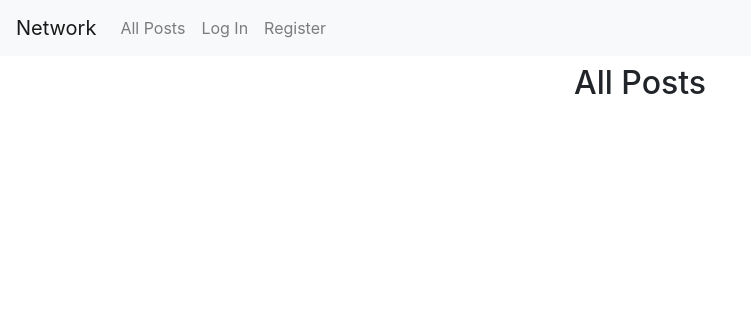
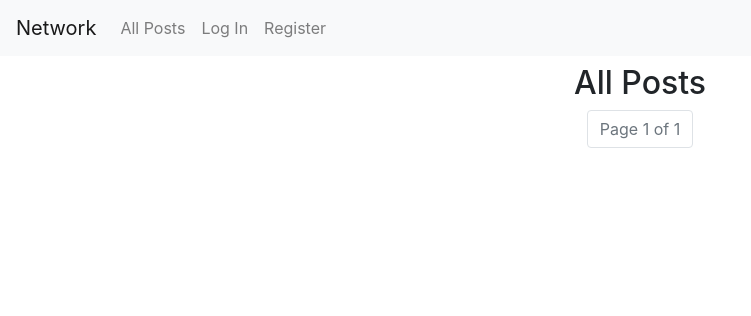
Before and after one commit to Booklynn/cs50w-social-network, a Django app: page / in a window 1280 px wide. Shown: the top 316 px of the page, without its empty margins (0-751 px from the left). Run offline with Django 3.2, Linux system fonts and the light colour scheme; data that the repository does not hold is empty; some libraries are stand-ins or nearby versions.

Commit message:
Finished "Pagination" specification

```diff
--- a/network/templates/network/following.html
+++ b/network/templates/network/following.html
@@ -9,9 +9,10 @@
     {% endif %}
 
     {% if user.is_authenticated %}
-        {% for data in posts %}
+        {% for data in page_obj %}
             {% include 'network/blog_post_card.html' %}
         {% endfor %}
     {% endif %}
 
+    {% include 'network/pagination.html' %}
 {% endblock %}
--- a/network/templates/network/index.html
+++ b/network/templates/network/index.html
@@ -20,7 +20,9 @@
         </div>
     {% endif %}
 
-    {% for data in posts %}
+    {% for data in page_obj %}
         {% include 'network/blog_post_card.html' %}
     {% endfor %}
+
+    {% include 'network/pagination.html' %}
 {% endblock %}
--- /dev/null
+++ b/network/templates/network/pagination.html
@@ -0,0 +1,33 @@
+<nav aria-label="Page navigation">
+    <ul class="pagination justify-content-center">
+        {% if page_obj.has_previous %}
+        <li class="page-item">
+            <a class="page-link" href="?page=1" aria-label="First">
+                <span aria-hidden="true">&laquo;&laquo;</span>
+            </a>
+        </li>
+        <li class="page-item">
+            <a class="page-link" href="?page={{ page_obj.previous_page_number }}" aria-label="Previous">
+                <span aria-hidden="true">&laquo;</span>
+            </a>
+        </li>
+        {% endif %}
+
+        <li class="page-item disabled">
+            <span class="page-link">Page {{ page_obj.number }} of {{ page_obj.paginator.num_pages }}</span>
+        </li>
+
+        {% if page_obj.has_next %}
+        <li class="page-item">
+            <a class="page-link" href="?page={{ page_obj.next_page_number }}" aria-label="Next">
+                <span aria-hidden="true">&raquo;</span>
+            </a>
+        </li>
+        <li class="page-item">
+            <a class="page-link" href="?page={{ page_obj.paginator.num_pages }}" aria-label="Last">
+                <span aria-hidden="true">&raquo;&raquo;</span>
+            </a>
+        </li>
+        {% endif %}
+    </ul>
+</nav>
--- a/network/templates/network/profile.html
+++ b/network/templates/network/profile.html
@@ -23,7 +23,10 @@
         <p class="mr-3">{{ followers_count }} followers</p>
         <p>{{ following_count }} following</p>
     </div>
-    {% for data in posts %}
+
+    {% for data in page_obj %}
         {% include 'network/blog_post_card.html' %}
     {% endfor %}
+
+    {% include 'network/pagination.html' %}
 {% endblock %}
--- a/network/views.py
+++ b/network/views.py
@@ -1,6 +1,7 @@
 from django.contrib.auth import authenticate, login, logout
 from django.db import IntegrityError
 from django.http import HttpResponse, HttpResponseRedirect
+from django.core.paginator import Paginator
 from django.shortcuts import get_object_or_404, redirect, render
 from django.urls import reverse
 from django.contrib.auth.decorators import login_required
@@ -9,8 +10,12 @@ from .models import User, Post, Follow
 
 
 def index(request):
+    posts = Post.objects.all().order_by('-id')
+
+    page_obj = get_page_obj(request, posts)
+
     return render(request, "network/index.html", {
-        "posts": Post.objects.all().order_by('-id')
+        'page_obj': page_obj
     })
 
 
@@ -97,6 +102,9 @@ def profile(request, user_id):
         followers = Follow.objects.filter(followed=user_profile)
         following = Follow.objects.filter(follower=user_profile)
 
+        posts = Post.objects.filter(user=user_profile).order_by('-id')
+        page_obj = get_page_obj(request, posts)
+
     except User.DoesNotExist:
         return HttpResponseRedirect(reverse("index"))
 
@@ -106,7 +114,7 @@ def profile(request, user_id):
         "following_count": following.count(),
         "followers": [follow.follower for follow in followers],
         "following": [follow.followed for follow in following],
-        "posts": Post.objects.filter(user=user_profile).order_by('-id')
+        "page_obj": page_obj
     })
 
 
@@ -133,6 +141,15 @@ def following(request):
     following_users = Follow.objects.filter(follower=request.user).values_list('followed', flat=True)
     posts = Post.objects.filter(user__id__in=following_users).order_by('-id')
 
+    page_obj = get_page_obj(request, posts)
+
     return render(request, "network/following.html", {
-        "posts": posts
+        'page_obj': page_obj
     })
+
+
+def get_page_obj(request, obj, per_page=10):
+    paginator = Paginator(obj, per_page)
+    page_number = request.GET.get('page')
+    page_obj = paginator.get_page(page_number)
+    return page_obj
```
